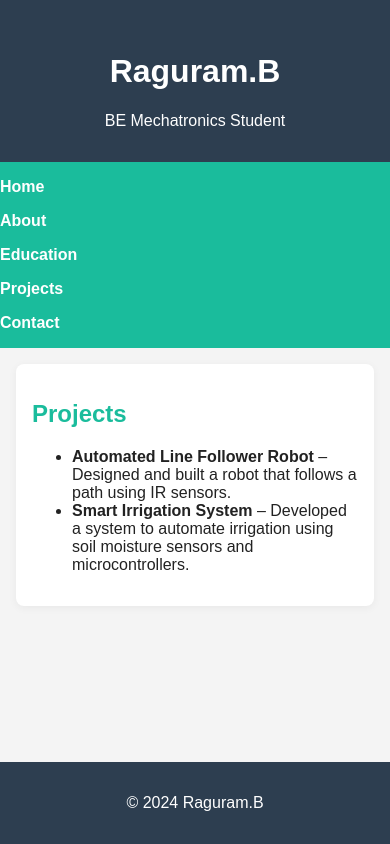
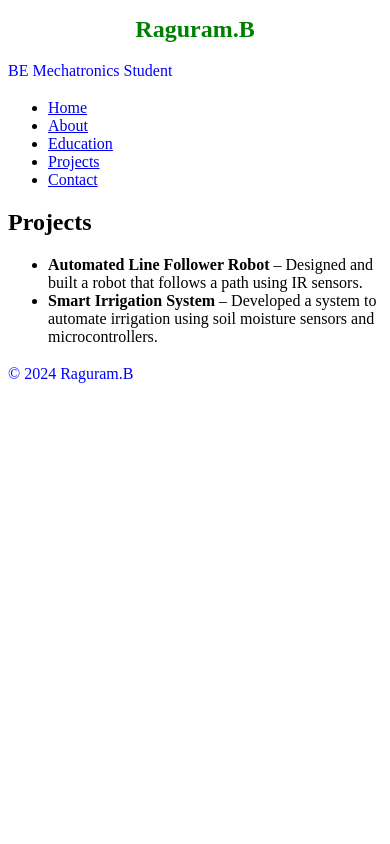
Before and after one commit to Raguram06/mern-training, a plain HTML site: page projects.html in a window 390 px wide. Drawn offline with Linux system fonts and the light colour scheme.

Commit message:
Add files via upload

```diff
--- a/style.css
+++ b/style.css
@@ -1,64 +1,43 @@
-body {
-    font-family: Arial, Helvetica, sans-serif;
-    margin: 0;
-    padding: 0;
-    background: #f4f4f4;
-    color: #222;
+p{
+    color: blue;
+    font-size: 16px;
+    line-height: 1.5;
 }
-header {
-    background: #2d3e50;
-    color: #fff;
-    padding: 2rem 0 1rem 0;
+h1{
+    color: green;
+    font-size: 24px;
     text-align: center;
 }
-nav {
-    background: #1abc9c;
-    padding: 0.5rem 0;
+button{
+    background-color: green;
+    border-radius: 10px;
+    padding: 10px 20px;
+    font-size: 18px;
+    cursor: pointer;
+    color: white
+
 }
-nav ul {
-    list-style: none;
-    margin: 0;
-    padding: 0;
-    display: flex;
-    justify-content: center;
+.rr{
+    background-color: lightgray;
+    padding: 15px;
+    border-radius: 5px;
+    margin: 10px 0;
 }
-nav ul li {
-    margin: 0 1.5rem;
+input{
+    padding: 10px;
+    border: 1px solid #ccc;
+    border-radius: 5px;
+    font-size: 16px;
+    width: 100%;
+    box-sizing: content-box;
 }
-nav ul li a {
-    color: #fff;
-    text-decoration: none;
-    font-weight: bold;
+#time {
+    font-size: 22px;
+    color: #333;
+    background: #e0ffe0;
+    padding: 10px 20px;
+    border-radius: 8px;
+    text-align: center;
+    margin: 15px auto;
+    width: fit-content;
 }
-section {
-    background: #fff;
-    margin: 2rem auto;
-    padding: 2rem;
-    max-width: 700px;
-    border-radius: 8px;
-    box-shadow: 0 2px 8px rgba(0,0,0,0.05);
-}
-section h2 {
-    color: #1abc9c;
-}
-footer {
-    text-align: center;
-    padding: 1rem 0;
-    background: #2d3e50;
-    color: #fff;
-    position: fixed;
-    width: 100%;
-    bottom: 0;
-}
-@media (max-width: 600px) {
-    section {
-        padding: 1rem;
-        margin: 1rem;
-    }
-    nav ul {
-        flex-direction: column;
-    }
-    nav ul li {
-        margin: 0.5rem 0;
-    }
-}
```
Also changed, not shown: app.js (added, +7 -0 lines), base.html (added, +27 -0 lines), object.js (added, +13 -0 lines), react.html (added, +20 -0 lines), script.js (added, +22 -0 lines).
